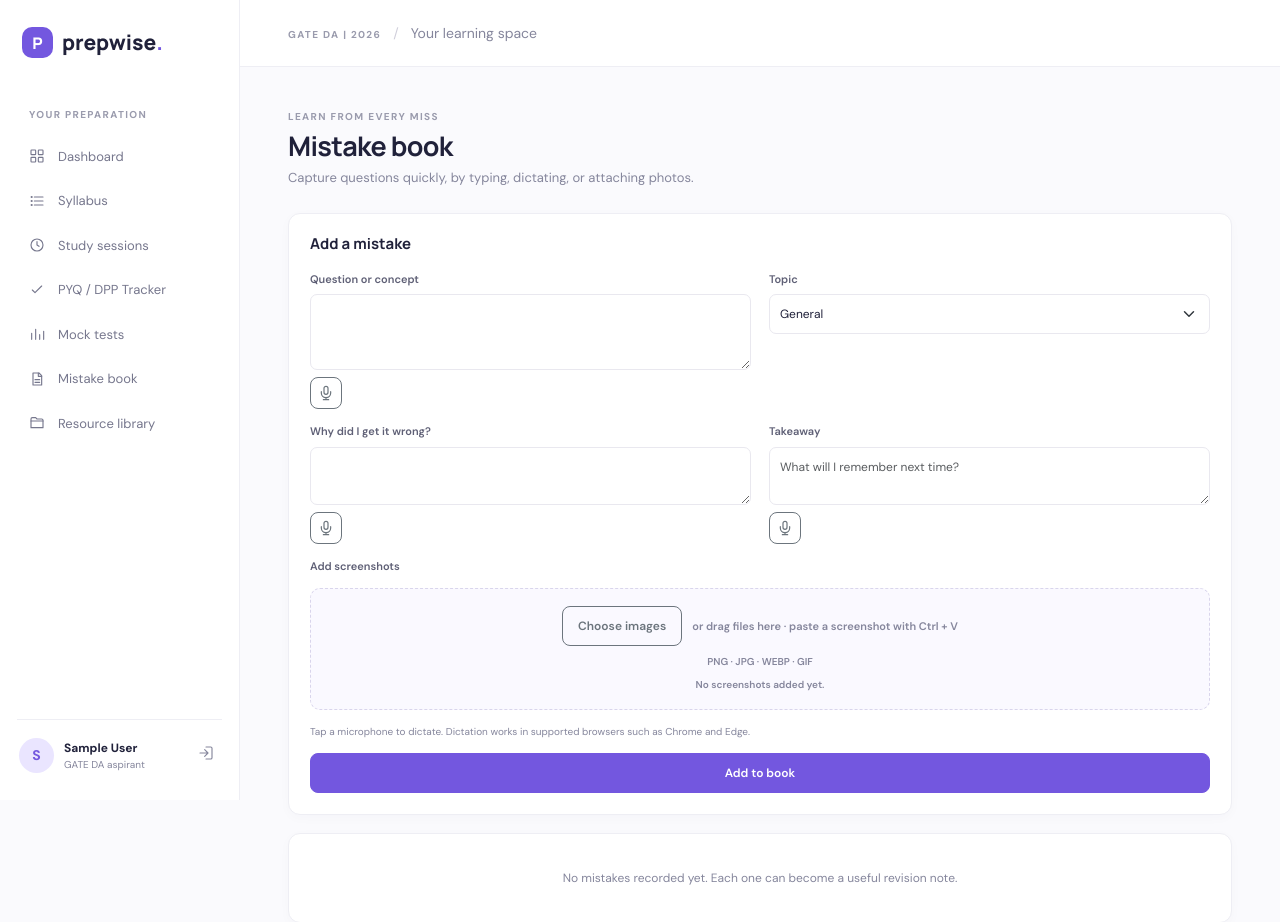
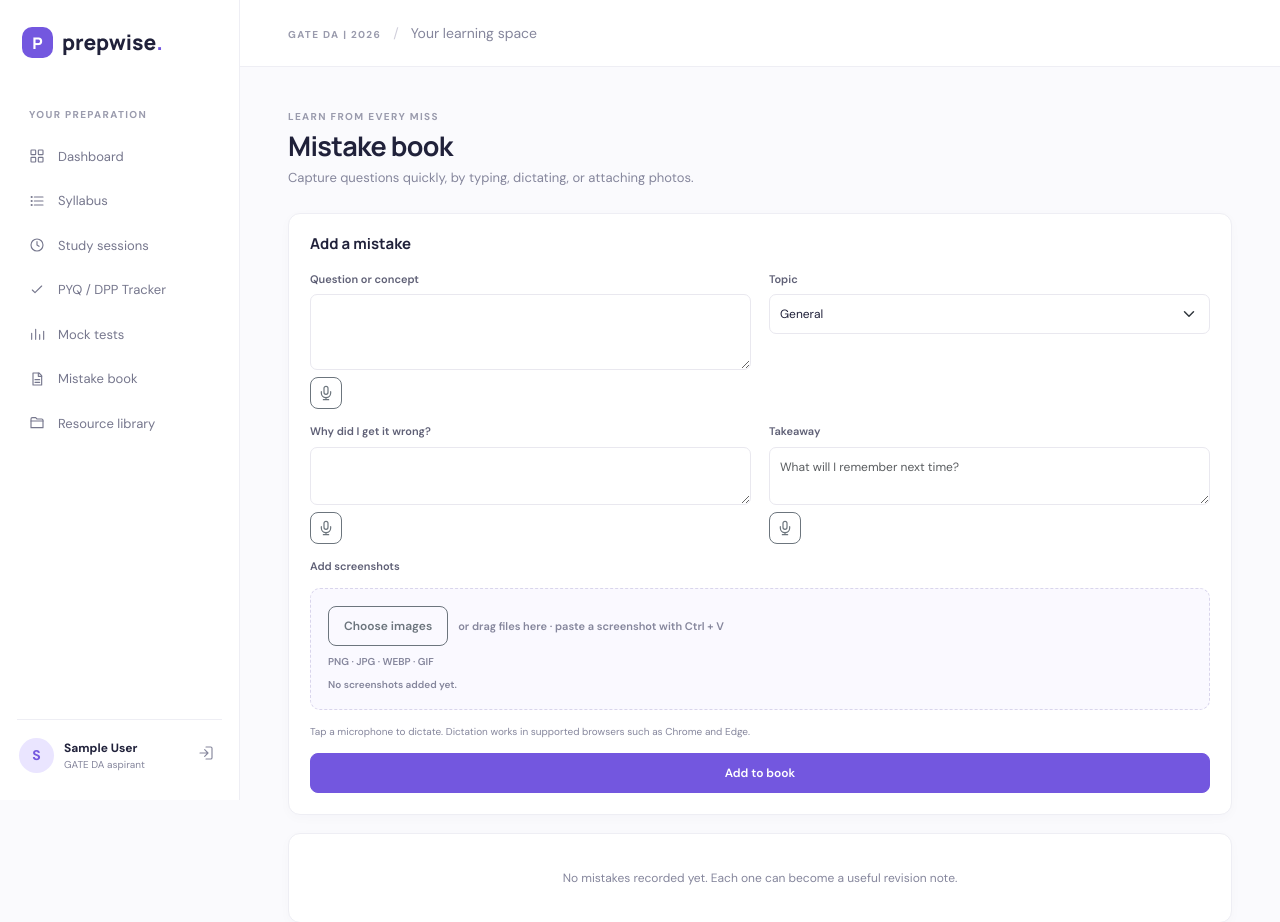
Before and after one commit to ARYAN-3345/prepwise, a Flask app: page /mistakes in a window 1280 px wide. Shown: the top 922 px of the page. Run offline with Flask 3, Linux system fonts and the light colour scheme; the visitor is signed in with stand-in values (Sample User, id 1); data comes from the database, SQL or seed files in the repository; data that the repository does not hold is empty.

Commit message:
Left align screenshot upload controls

```diff
--- a/templates/mistake_styles.html
+++ b/templates/mistake_styles.html
@@ -29,9 +29,9 @@
 .image-upload-zone>.muted,.image-upload-zone>.file-size-error{grid-column:1;grid-row:2}
 .image-upload-zone>.image-paste-status{grid-column:1;grid-row:3}
 .image-upload-zone .image-preview{grid-column:2;grid-row:1 / span 3;justify-content:flex-end;align-content:center;width:min(100%,290px);max-width:290px;padding:2px 8px 2px 0}
-.image-upload-zone:not(.has-preview) .upload-tools{grid-column:1/-1;justify-content:center}
-.image-upload-zone:not(.has-preview)>.muted,.image-upload-zone:not(.has-preview)>.image-paste-status{grid-column:1/-1;text-align:center}
-.image-upload-zone:not(.has-preview)>.file-size-error{grid-column:1/-1;text-align:center}
+.image-upload-zone:not(.has-preview) .upload-tools{justify-content:flex-start}
+.image-upload-zone:not(.has-preview)>.muted,.image-upload-zone:not(.has-preview)>.image-paste-status{ text-align:left }
+.image-upload-zone:not(.has-preview)>.file-size-error{text-align:left}
 .image-preview-item{position:relative;width:82px;height:82px;flex:0 0 82px}
 .image-preview-open{display:block;width:100%;height:100%;padding:0;border:0;border-radius:9px;background:transparent;cursor:zoom-in}
 .image-preview-item img{display:block;width:100%;height:100%;object-fit:cover;border:1px solid var(--line);border-radius:9px;background:white}
```
